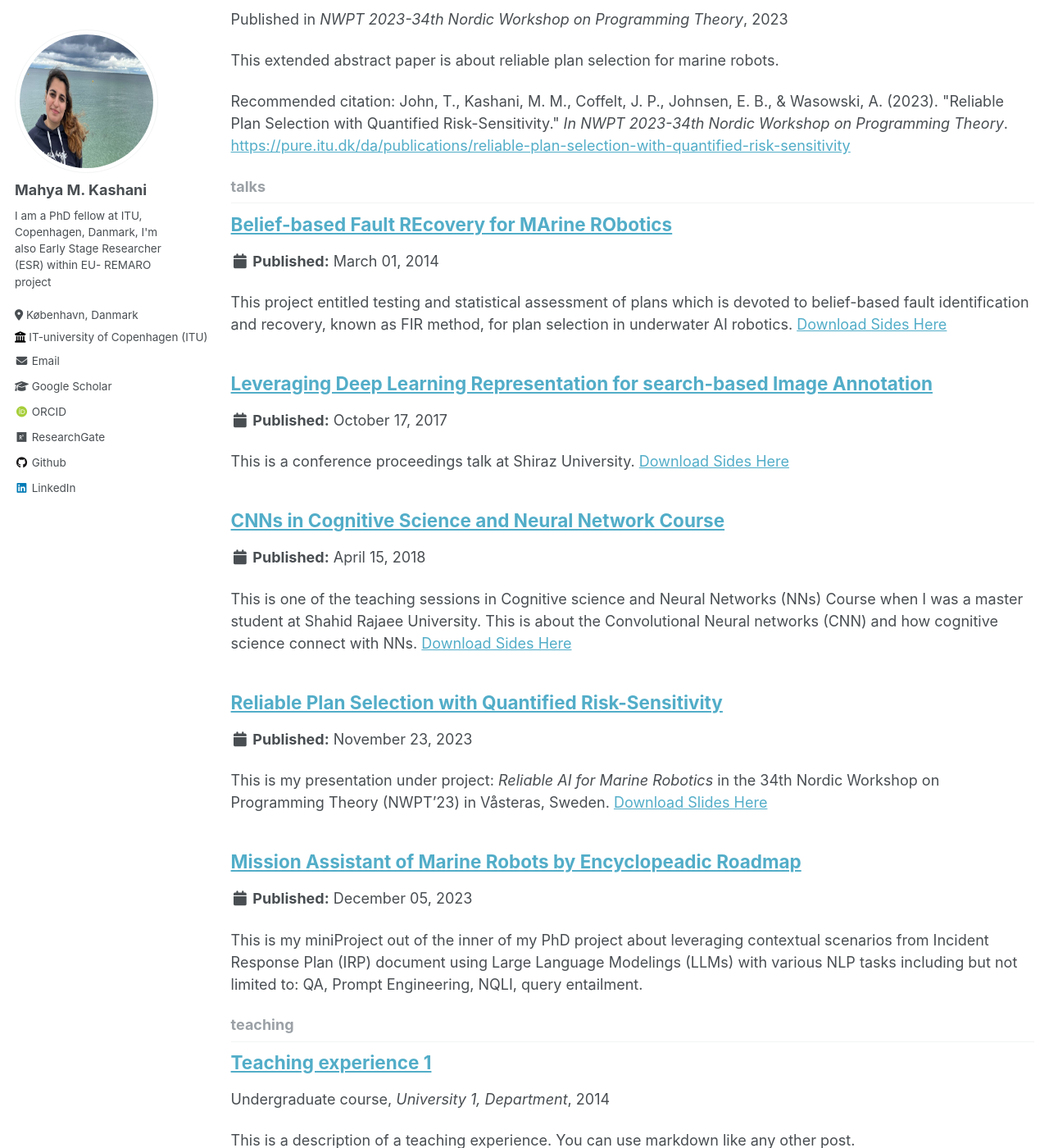
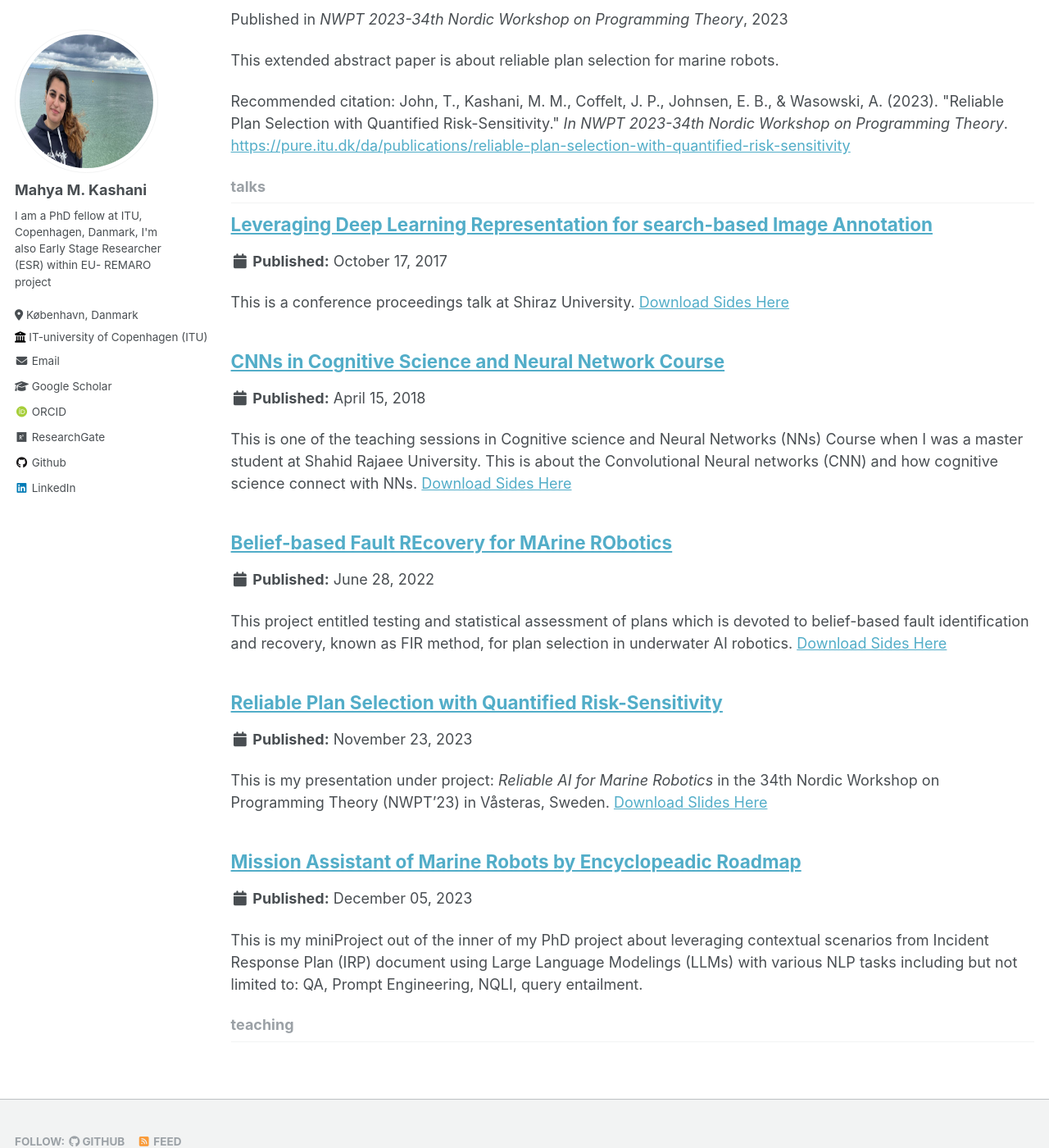
Before and after one commit to mahyamkashani/mahyamkashani.github.io, a Jekyll site: the page built from _pages/collection-archive.html, in a window 1280 px wide and 1400 px high, scrolled down 2430 px. Shown: the whole window at 82% size. Built offline with Jekyll 4.4.1, drawn with Linux system fonts in a browser that asks for light colours; some web fonts are replaced; some of the changed text lies outside the part shown.

Commit message:
:bug: minor edit in talks

```diff
--- a/_talks/2022-06-28-talk.md
+++ b/_talks/2022-06-28-talk.md
@@ -4,7 +4,7 @@ collection: talks
 type: "Summer School Talks"
 permalink: /talks/2022-06-28-talk
 venue: "REMARO Summer School TU Delft 2022"
-date: 2014-03-01
+date: 2022-06-28
 location: "TU Delft, Delft, Netherland"
 ---
 This project entitled testing and statistical assessment of plans which is devoted to belief-based fault identification and recovery, known as FIR method, for plan selection in underwater AI robotics.
--- a/_teaching/2014-spring-teaching-1.md
+++ /dev/null
@@ -1,20 +0,0 @@
----
-title: "Teaching experience 1"
-collection: teaching
-type: "Undergraduate course"
-permalink: /teaching/2014-spring-teaching-1
-venue: "University 1, Department"
-date: 2014-01-01
-location: "City, Country"
----
-
-This is a description of a teaching experience. You can use markdown like any other post.
-
-Heading 1
-======
-
-Heading 2
-======
-
-Heading 3
-======
--- a/_teaching/2015-spring-teaching-2.md
+++ /dev/null
@@ -1,20 +0,0 @@
----
-title: "Teaching experience 2"
-collection: teaching
-type: "Workshop"
-permalink: /teaching/2015-spring-teaching-1
-venue: "University 1, Department"
-date: 2015-01-01
-location: "City, Country"
----
-
-This is a description of a teaching experience. You can use markdown like any other post.
-
-Heading 1
-======
-
-Heading 2
-======
-
-Heading 3
-======
```
